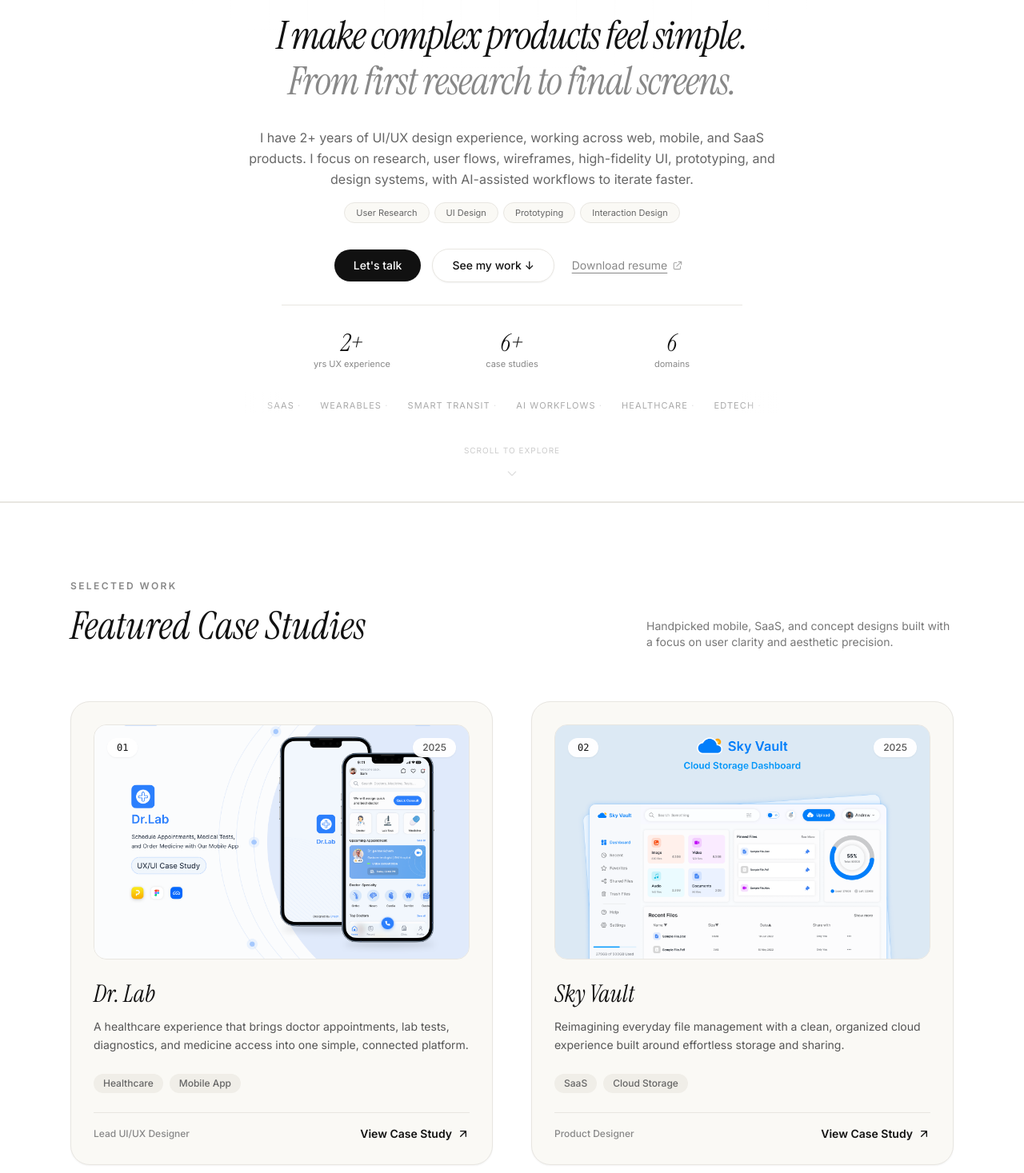
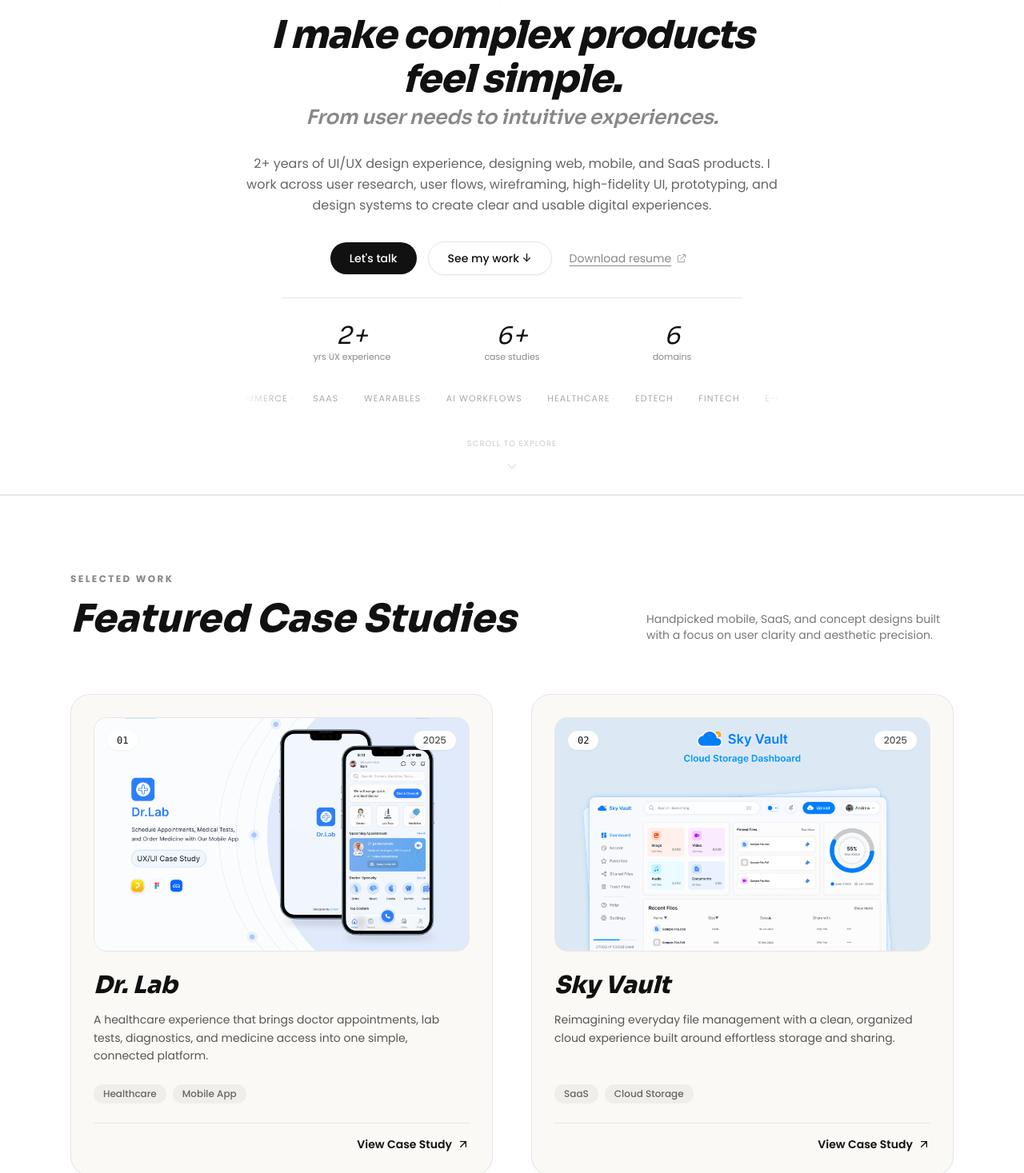
Before and after one commit to UneshUX/portfolio, a React (Vite) app: page / in a window 1280 px wide. Shown: the part 204-1671 px from the top of the page at 80% size. Built offline with nearby package versions, Linux system fonts and the light colour scheme.

Commit message:
feat: hero split layout, Sora font, About redesign, card individual links, skills pills removed

```diff
--- a/index.html
+++ b/index.html
@@ -1,22 +1,29 @@
 <!doctype html>
 <html lang="en" class="scroll-smooth">
+
 <head>
   <meta charset="UTF-8" />
   <link rel="icon" type="image/png" href="/favicon.png?v=circle" />
   <link rel="apple-touch-icon" href="/favicon.png?v=circle" />
   <meta name="viewport" content="width=device-width, initial-scale=1.0" />
   <title>Unesh G — UI/UX Designer</title>
-    <meta name="description" content="Unesh G is a UI/UX Designer based in Chennai, India — crafting clean, accessible digital products from research to high-fidelity prototypes." />
+  <meta name="description"
+    content="Unesh G is a UI/UX Designer based in Chennai, India — crafting clean, accessible digital products from research to high-fidelity prototypes." />
   <meta name="author" content="Unesh G" />
   <meta property="og:title" content="Unesh G — UI/UX Designer" />
-    <meta property="og:description" content="UI/UX Designer based in Chennai, India. Figma, Design Systems, User Research, AI-assisted prototyping." />
+  <meta property="og:description"
+    content="UI/UX Designer based in Chennai, India. Figma, Design Systems, User Research, AI-assisted prototyping." />
   <meta property="og:type" content="website" />
   <link rel="preconnect" href="https://fonts.googleapis.com">
   <link rel="preconnect" href="https://fonts.gstatic.com" crossorigin>
-    <link href="https://fonts.googleapis.com/css2?family=Instrument+Serif:ital@0;1&family=Inter:wght@300;400;500;600&display=swap" rel="stylesheet">
+  <link
+    href="https://fonts.googleapis.com/css2?family=Poppins:ital,wght@0,400;0,500;0,600;0,700;0,800;1,400;1,600;1,700&family=Sora:wght@400;600;700;800&display=swap"
+    rel="stylesheet">
 </head>
+
 <body>
   <div id="root"></div>
   <script type="module" src="/src/main.tsx"></script>
 </body>
+
 </html>
--- a/src/App.tsx
+++ b/src/App.tsx
@@ -20,6 +20,7 @@ const PROJECTS = [
     role: 'Lead UI/UX Designer',
     accent: '#FF4D6D',
     cover: drLabCover,
+    link: 'https://www.behance.net/gallery/188507041/DrLab-UIUX-Case-Study-Medical-Appointments-App?platform=direct',
   },
   {
     id: 'sky-vault',
@@ -31,6 +32,7 @@ const PROJECTS = [
     role: 'Product Designer',
     accent: '#4F6EF7',
     cover: skyvaultCover,
+    link: 'https://www.behance.net/gallery/186306577/Sky-Vault-Cloud-Storage-Dashboard-Web-Application?platform=direct',
   },
   {
     id: 'whatsapp-email',
@@ -42,17 +44,19 @@ const PROJECTS = [
     role: 'UX Researcher & Designer',
     accent: '#25A244',
     cover: whatsappEmailCover,
+    link: 'https://www.behance.net/gallery/191065245/WhatsApp-with-Email-Functionality-Adding-Feature',
   },
   {
     id: 'bus-snap',
     index: '04',
     title: 'Bus Snap',
     tags: ['Wearable', 'Smart Transit'],
-    desc: 'A smartwatch-based bus ticketing experience designed to make Chennai’s city transit faster, simpler, and completely hands-free.',
+    desc: 'A smartwatch-based bus ticketing experience designed to make Chennai\'s city transit faster, simpler, and completely hands-free.',
     year: '2024',
     role: 'Wearable UX Specialist',
     accent: '#F59E0B',
     cover: busSnapCover,
+    link: 'https://www.behance.net/gallery/189370901/Bus-Snap-Bus-Ticket-Booking-App-Watch-App?platform=direct',
   },
 ];
 
@@ -300,7 +304,7 @@ function StatItem({ value, suffix, label }: { value: number; suffix: string; lab
 }
 
 function Hero() {
-  const DOMAINS_MARQUEE = ['Healthcare', 'EdTech', 'Fintech', 'E-commerce', 'SaaS', 'Wearables', 'Smart Transit', 'AI Workflows'];
+  const DOMAINS_MARQUEE = ['Healthcare', 'EdTech', 'Fintech', 'E-commerce', 'SaaS', 'Wearables', 'AI Workflows'];
 
   const SKILL_TAGS = [
     { label: 'User Research', href: '#about' },
@@ -336,31 +340,41 @@ function Hero() {
             Hi, I'm <strong className="text-[#111] font-bold">Unesh G</strong>, a UI/UX Designer from Chennai.
           </p>
           <h1
-            className="font-serif italic text-[#111] leading-[1.18] tracking-tight max-w-2xl"
-            style={{ fontSize: 'clamp(1.75rem, 3.8vw, 3.1rem)' }}
+            className="leading-[1.15] tracking-tight max-w-2xl"
+            style={{
+              fontFamily: "'Sora', sans-serif",
+              fontWeight: 800,
+              fontStyle: 'italic',
+              fontSize: 'clamp(2rem, 4.5vw, 3rem)',
+            }}
           >
-            I make complex products feel simple.<br className="hidden sm:inline" />
-            <span className="text-[#888]"> From first research to final screens.</span>
+            {/* Main display line — solid black */}
+            <span style={{ color: '#111', WebkitTextFillColor: '#111' }}>
+              I make complex products feel simple.
+            </span>
+            {/* Sub-line — 0.52em of parent, always proportional */}
+            <span
+              className="block mt-1"
+              style={{
+                fontSize: '0.52em',
+                fontWeight: 600,
+                fontStyle: 'italic',
+                color: '#888',
+                WebkitTextFillColor: '#888',
+                lineHeight: 1.35,
+                letterSpacing: '-0.01em',
+              }}
+            >
+              From user needs to intuitive experiences.
+            </span>
           </h1>
         </div>
 
-        {/* 3. Subline + skill tags */}
-        <div className="hero-stagger hero-stagger-3 flex flex-col items-center gap-4 max-w-2xl mx-auto">
-          <p className="text-sm sm:text-base text-[#666] leading-relaxed">
-            I have 2+ years of UI/UX design experience, working across web, mobile, and SaaS products. I focus on research, user flows, wireframes, high-fidelity UI, prototyping, and design systems, with AI-assisted workflows to iterate faster.
+        {/* 3. Subline */}
+        <div className="hero-stagger hero-stagger-3 max-w-2xl mx-auto">
+          <p className="text-sm sm:text-base text-[#666] leading-relaxed text-center">
+            2+ years of UI/UX design experience, designing web, mobile, and SaaS products. I work across user research, user flows, wireframing, high-fidelity UI, prototyping, and design systems to create clear and usable digital experiences.
           </p>
-          <div className="flex flex-wrap justify-center gap-1.5" role="list" aria-label="Skills">
-            {SKILL_TAGS.map(tag => (
-              <a
-                key={tag.label}
-                href={tag.href}
-                role="listitem"
-                className="text-[11px] text-[#666] border border-[#E8E6E1] px-3.5 py-1 rounded-full bg-[#FAF9F5] hover:border-[#FF4D6D] hover:text-[#FF4D6D] focus-visible:outline-2 focus-visible:outline-[#FF4D6D] focus-visible:rounded-full transition-colors cursor-pointer"
-              >
-                {tag.label}
-              </a>
-            ))}
-          </div>
         </div>
 
         {/* 4. CTAs */}
@@ -495,10 +509,9 @@ function Work() {
                       ))}
                     </div>
 
-                    <div className="flex items-center justify-between pt-4 border-t border-[#E8E6E1]">
-                      <span className="text-xs text-[#888] font-medium">{p.role}</span>
+                    <div className="flex items-center justify-end pt-4 border-t border-[#E8E6E1]">
                       <a
-                        href="https://www.behance.net/unesh"
+                        href={p.link}
                         target="_blank"
                         rel="noopener noreferrer"
                         className="inline-flex items-center gap-1.5 text-sm font-semibold text-[#111] hover:text-[#FF4D6D] transition-colors"
@@ -567,101 +580,142 @@ function Process() {
 }
 
 function About() {
+  const TIMELINE = [
+    { year: '2024 – Now', title: 'UI/UX Designer', org: 'GMIndia, Chennai' },
+    { year: '2023 – 24', title: 'UI/UX Certification', org: 'Aspira Design Institute' },
+    { year: '2022 – 23', title: 'Electronics Engineer', org: 'Coromandel Electronics' },
+    { year: '2018 – 22', title: 'B.E. Electronics & Instrumentation', org: 'Anna University' },
+  ];
+
+  const QUICK_FACTS = [
+    { label: 'Location', value: 'Chennai, Tamil Nadu' },
+    { label: 'Currently', value: 'UI/UX Designer @ GMIndia' },
+    { label: 'Education', value: 'B.E. Electronics & Instrumentation' },
+    { label: 'Training', value: 'Aspira Design Institute · 6 mo' },
+  ];
+
   return (
-    <section id="about" className="border-t border-[#E8E6E1] scroll-mt-16">
-      <div className="max-w-5xl mx-auto px-6 py-20">
-        <div className="grid grid-cols-1 lg:grid-cols-12 gap-16 items-start">
+    <section id="about" className="border-t border-[#E8E6E1] scroll-mt-16 bg-white">
 
-          {/* Left column */}
-          <Reveal className="lg:col-span-5">
-            <p className="text-xs text-[#888] uppercase tracking-widest mb-4">About</p>
-            <h2 className="font-serif italic text-4xl sm:text-5xl text-[#111] leading-tight mb-8">
+      {/* ── HEADER BAND ── */}
+      <div className="max-w-6xl mx-auto px-6 sm:px-10 pt-20 pb-0">
+        <Reveal>
+          <span className="text-[11px] font-bold text-[#FF4D6D] uppercase tracking-[0.22em] mb-3 block">About</span>
+          <div className="flex flex-col sm:flex-row sm:items-end justify-between gap-4 pb-4">
+            <h2
+              className="leading-tight tracking-tight text-[#111]"
+              style={{
+                fontFamily: "'Sora', sans-serif",
+                fontWeight: 800,
+                fontStyle: 'italic',
+                fontSize: 'clamp(2rem, 4vw, 3rem)',
+              }}
+            >
               Engineer-turned-designer.
             </h2>
+          </div>
+        </Reveal>
+      </div>
 
-            {/* Profile photo */}
-            <div className="w-full aspect-[4/5] rounded-2xl overflow-hidden border border-[#E8E6E1] mb-6">
+      {/* ── MAIN GRID ── */}
+      <div className="max-w-6xl mx-auto px-6 sm:px-10 py-14 grid grid-cols-1 lg:grid-cols-12 gap-12 lg:gap-16 items-start">
+
+        {/* ════ LEFT — Photo + Quick Facts ════ */}
+        <Reveal className="lg:col-span-4 flex flex-col gap-6">
+
+          {/* Profile photo card */}
+          <div className="relative rounded-2xl overflow-hidden border border-[#E8E6E1] shadow-sm"
+            style={{ aspectRatio: '3/4' }}
+          >
             <img
               src={profileImg}
-                alt="Unesh G — UI/UX Designer, Chennai"
+              alt="Unesh G — UI/UX Designer"
               className="w-full h-full object-cover object-top"
             />
+            {/* Bottom overlay */}
+            <div className="absolute inset-x-0 bottom-0 bg-gradient-to-t from-black/60 via-black/20 to-transparent px-5 pt-10 pb-5">
+              <p className="text-white font-bold text-base" style={{ fontFamily: "'Sora', sans-serif" }}>Unesh G</p>
+              <p className="text-white/70 text-xs font-medium tracking-wide">UI/UX Designer · Chennai</p>
+            </div>
           </div>
 
-            {/* Quick facts */}
-            <div className="space-y-3 text-sm">
-              {[
-                ['Location', 'Chennai, Tamil Nadu, India'],
-                ['Education', 'B.E. Electronics & Instrumentation'],
-                ['Training', 'Aspira Design Institute · 6 Months'],
-                ['Currently', 'UI/UX Designer @ GMIndia'],
-                ['Status', '🟢 Open to opportunities'],
-              ].map(([label, value]) => (
-                <div key={label} className="flex gap-4 border-b border-[#F0EEE9] pb-3">
-                  <span className="text-[#AAA] w-24 shrink-0">{label}</span>
-                  <span className="text-[#333]">{value}</span>
+          {/* Quick facts card */}
+          <div className="bg-[#F8F7F4] rounded-2xl border border-[#EDEBE6] p-5 space-y-3">
+            {QUICK_FACTS.map(({ label, value }) => (
+              <div key={label} className="flex items-start gap-3 text-sm pb-3 border-b border-[#EDEBE6] last:border-0 last:pb-0">
+                <span className="text-[#BBB] text-[11px] font-semibold uppercase tracking-wide w-20 shrink-0 pt-0.5">{label}</span>
+                <span className="text-[#333] font-medium leading-snug">{value}</span>
               </div>
             ))}
           </div>
         </Reveal>
 
-          {/* Right column */}
-          <div className="lg:col-span-7 space-y-10">
-            <Reveal>
-              <p className="text-base text-[#444] leading-8">
-                My path into design started in a circuit lab. After graduating with a degree in{' '}
-                <em className="italic text-[#111]">Electronics & Instrumentation</em>, I spent a year at
-                Coromandel Electronics designing SMD circuit boards — and realized I cared more about
-                how people interacted with systems than the systems themselves.
+        {/* ════ RIGHT — Story + Timeline + Skills ════ */}
+        <div className="lg:col-span-8 flex flex-col gap-12">
+
+          {/* Bio story */}
+          <Reveal className="space-y-5">
+            <p className="text-[15px] text-[#444] leading-[1.85]">
+              My path into design started in a circuit lab. After graduating with a{' '}
+              <em className="not-italic font-semibold text-[#111]">Bachelor's degree in Electronics & Instrumentation Engineering</em>,
+              I spent a year at Coromandel Electronics designing SMD circuit boards. During that time,
+              I realised I was more interested in how people interact with systems than how the systems themselves were built.
+            </p>
+            <p className="text-[15px] text-[#444] leading-[1.85]">
+              I then completed 6 months of intensive UI/UX training at{' '}
+              <em className="not-italic font-semibold text-[#111]">Aspira Design Institute</em>, then joined{' '}
+              <em className="not-italic font-semibold text-[#111]">GMIndia</em> as a UI/UX Designer.
+              Today I work across healthcare diagnostics, SaaS platforms, and wearable interfaces —
+              using AI-assisted workflows to iterate faster without cutting corners on research or accessibility.
             </p>
           </Reveal>
 
+          {/* Timeline */}
           <Reveal delay={0.1}>
-              <p className="text-base text-[#444] leading-8">
-                I completed 6 months of intensive training at{' '}
-                <em className="italic text-[#111]">Aspira Design Institute</em>, then joined GMIndia as
-                a UI/UX Designer. Today I work across healthcare diagnostics, SaaS platforms, and
-                wearable interfaces — using AI tools to prototype faster without cutting corners on
-                research or accessibility.
+            <p className="text-[11px] font-bold text-[#AAA] uppercase tracking-[0.2em] mb-6">Career Timeline</p>
+            <div className="relative">
+              {/* Vertical line */}
+              <div className="absolute left-[7px] top-2 bottom-2 w-px bg-[#EDEBE6]" />
+              <div className="space-y-6 pl-7">
+                {TIMELINE.map((item, i) => (
+                  <Reveal key={item.year} delay={i * 0.07}>
+                    <div className="relative">
+                      {/* Dot — single neutral color */}
+                      <div
+                        className="absolute -left-7 top-1.5 w-3.5 h-3.5 rounded-full border-2 border-white shadow-sm bg-[#111]"
+                      />
+                      <div className="flex flex-col sm:flex-row sm:items-center sm:justify-between gap-0.5">
+                        <div>
+                          <p className="text-sm font-bold text-[#111]" style={{ fontFamily: "'Poppins', sans-serif" }}>
+                            {item.title}
                           </p>
+                          <p className="text-xs text-[#888] mt-0.5">{item.org}</p>
+                        </div>
+                        <span className="text-[11px] font-semibold px-2.5 py-1 rounded-full shrink-0 self-start sm:self-center bg-[#F0EEE9] text-[#555]">
+                          {item.year}
+                        </span>
+                      </div>
+                    </div>
+                  </Reveal>
+                ))}
+              </div>
+            </div>
           </Reveal>
 
           {/* Skills */}
           <Reveal delay={0.2}>
-              <p className="text-xs text-[#888] uppercase tracking-widest mb-4">Skills & Tools</p>
+            <p className="text-[11px] font-bold text-[#AAA] uppercase tracking-[0.2em] mb-4">Skills & Tools</p>
             <div className="flex flex-wrap gap-2">
               {SKILLS.map(s => (
                 <span
                   key={s}
-                    className="text-xs text-[#555] border border-[#E8E6E1] px-3 py-1.5 rounded-full hover:border-[#FF4D6D] hover:text-[#FF4D6D] transition-colors cursor-default"
+                  className="text-xs font-semibold text-[#555] border border-[#E8E6E1] px-3.5 py-1.5 rounded-full bg-white hover:border-[#FF4D6D] hover:text-[#FF4D6D] hover:bg-[#FFF5F7] transition-all duration-200 cursor-default"
                 >
                   {s}
                 </span>
               ))}
             </div>
           </Reveal>
-
-            {/* Timeline */}
-            <Reveal delay={0.3}>
-              <p className="text-xs text-[#888] uppercase tracking-widest mb-6">Timeline</p>
-              <div className="space-y-6">
-                {[
-                  { year: '2024 – Now', title: 'UI/UX Designer', org: 'GMIndia, Chennai' },
-                  { year: '2023 – 24', title: 'UI/UX Certification', org: 'Aspira Design Institute' },
-                  { year: '2022 – 23', title: 'Electronics Engineer', org: 'Coromandel Electronics' },
-                  { year: '2018 – 22', title: 'B.E. Electronics & Instrumentation', org: 'Anna University (Affiliated)' },
-                ].map((item) => (
-                  <div key={item.year} className="flex gap-6 text-sm">
-                    <span className="text-[#AAA] font-mono text-xs w-20 shrink-0 pt-0.5">{item.year}</span>
-                    <div>
-                      <p className="text-[#111] font-medium">{item.title}</p>
-                      <p className="text-[#888] mt-0.5">{item.org}</p>
-                    </div>
-                  </div>
-                ))}
-              </div>
-            </Reveal>
-          </div>
 
         </div>
       </div>
--- a/src/index.css
+++ b/src/index.css
@@ -1,8 +1,8 @@
 @import "tailwindcss";
 
 @theme {
-  --font-serif: 'Instrument Serif', Georgia, serif;
-  --font-sans: 'Inter', system-ui, -apple-system, sans-serif;
+  --font-serif: 'Sora', system-ui, sans-serif;
+  --font-sans: 'Poppins', system-ui, -apple-system, sans-serif;
   --color-accent: #FF4D6D;
   --color-bg: #FFFFFF;
   --color-surface: #F8F7F4;
@@ -22,6 +22,16 @@
   h3,
   .serif {
     font-family: var(--font-serif);
+    font-weight: 800;
+    font-style: italic;
+  }
+
+  /* Reusable gradient-text utility */
+  .gradient-text {
+    background: linear-gradient(120deg, #FF4D6D 0%, #ff8fa3 50%, #e8335a 100%);
+    -webkit-background-clip: text;
+    -webkit-text-fill-color: transparent;
+    background-clip: text;
   }
 
   :focus-visible {
```
Also changed, not shown: 1 other file (tests, documents, lock files or other folders). Lines whose indentation alone changed are shown as unchanged.
